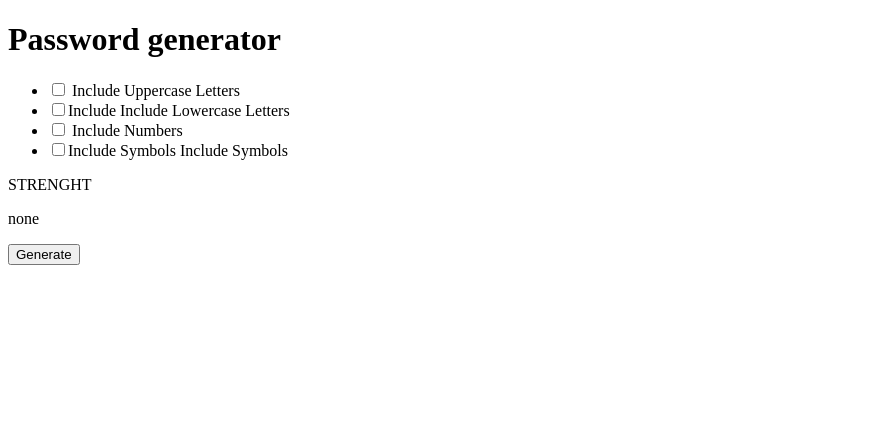
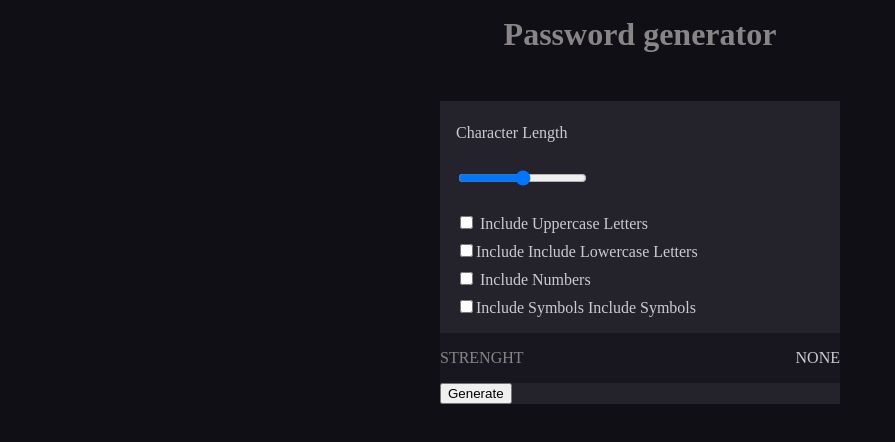
Before and after one commit to DainiusMI/Password-generator-v2, a website: page index.html in a window 1280 px wide. Shown: the whole page, without its empty margins (0-895 px from the left). Drawn offline with Linux system fonts and the light colour scheme.

```diff
--- a/index.html
+++ b/index.html
@@ -16,8 +16,20 @@
             <div class="result"></div>
             <div class="clipboard"></div>
         </div>
+        <div class="settings-container">
 
-        <div class="settings-container">
+            <div class="length-container">
+                <div class="length-row">
+                    <p>Character Length</p>
+                    <p class="highlighted" id="pwd-length"></p>
+                </div>
+                <div class="length-slider">
+                    <input type="range" name="silder" id="slider-value" min="8" max="20" value="14">
+                    <dir id="slider-track">
+                        <div class="thumb"></div>
+                    </dir>
+                </div>
+            </div>
 
             <ul class="settings-list">
                 <li class="settings-list-item">
@@ -38,13 +50,12 @@
                 </li>
             </ul>
 
-
             <div class="pwd-level-row">
                 <p class="darker ">STRENGHT</p>
                 <div class="indicator-container">
-                    <p id="">none</p>
+                    <p id="">NONE</p>
                     <div class="bars-container">
-                        <div class="lvl-bar"></div>
+                        <div class="lvl-bar active-bar"></div>
                         <div class="lvl-bar"></div>
                         <div class="lvl-bar"></div>
                         <div class="lvl-bar"></div>
@@ -52,7 +63,7 @@
                 </div>
             </div>
 
-            <input type="submit" value="Generate">
+            <input type="submit" class="highlighted" value="Generate">
 
         </div>
 
--- a/scss/_variables.scss
+++ b/scss/_variables.scss
@@ -5,5 +5,7 @@
     secondary: #18171F,
     proj-green: #95FA99,
     proj-yellow:#E6D385,
-    proj-red:#FCA18D
+    proj-red:#FCA18D,
+    text-lighter: #CCCBD2,
+    text-darker: #898587
 );
--- a/scss/main.scss
+++ b/scss/main.scss
@@ -1,2 +1,74 @@
 
 @use "variables.scss" as var;
+
+@mixin flex($direction, $aligh, $justify) {
+    display: flex;
+    flex-direction: $direction;
+    align-items: $aligh;
+    justify-content: $justify;
+}
+
+body {
+    margin: 0;
+    padding: 0;
+    box-sizing: none;
+
+    background-color: map-get(var.$project-color, foreground);
+    color: map-get(var.$project-color, text-lighter);
+
+    @include flex(column, center, center);
+}
+
+.app-container {
+    width: 25rem;
+
+    @include flex(column, center, center);
+    gap: 1rem;
+
+    .title {
+        margin: 0;
+        padding: 1rem;
+        text-align: center;
+    }
+    .generators-screen {
+        background-color: map-get(var.$project-color, primary);
+        width: 100%;
+    }
+
+    .settings-container {
+        background-color: map-get(var.$project-color, primary);
+        width: 100%;
+
+    }
+
+}
+
+.length-container {
+    margin: 1rem;
+    line-height: 2rem;
+    .length-slider {
+        width: 100%;
+
+    }
+}
+
+.settings-list {
+    margin: 1rem;
+    padding: 0;
+
+    @include flex(column, flex-start, center);
+    gap: .5rem;
+}
+
+.settings-list-item {
+    list-style-type: none;
+}
+
+.pwd-level-row {
+    background-color: map-get(var.$project-color, secondary);
+    @include flex(row, center, space-between);
+}
+
+.darker {
+    color: map-get(var.$project-color, text-darker);
+}
```
Also changed, not shown: css/main.css, 1 other file.
